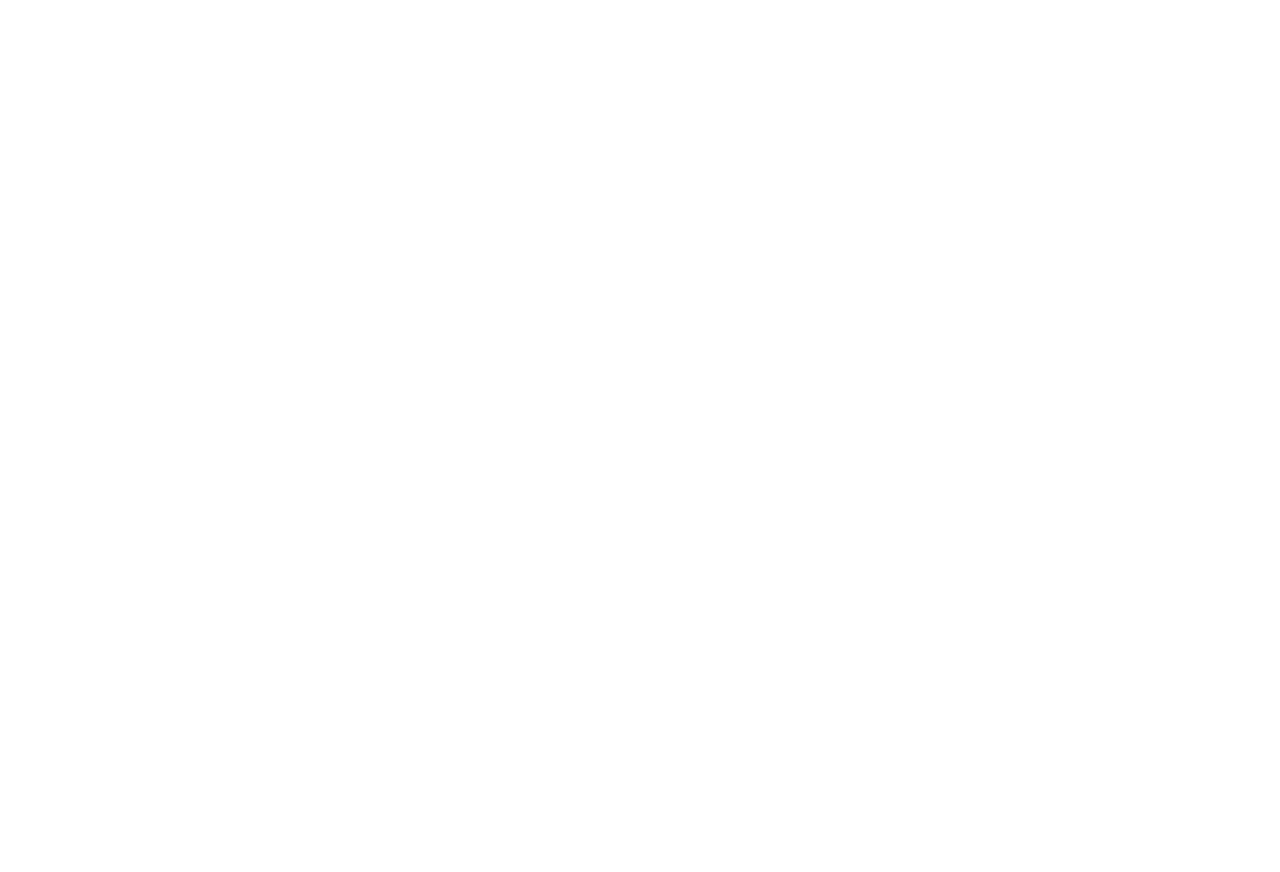
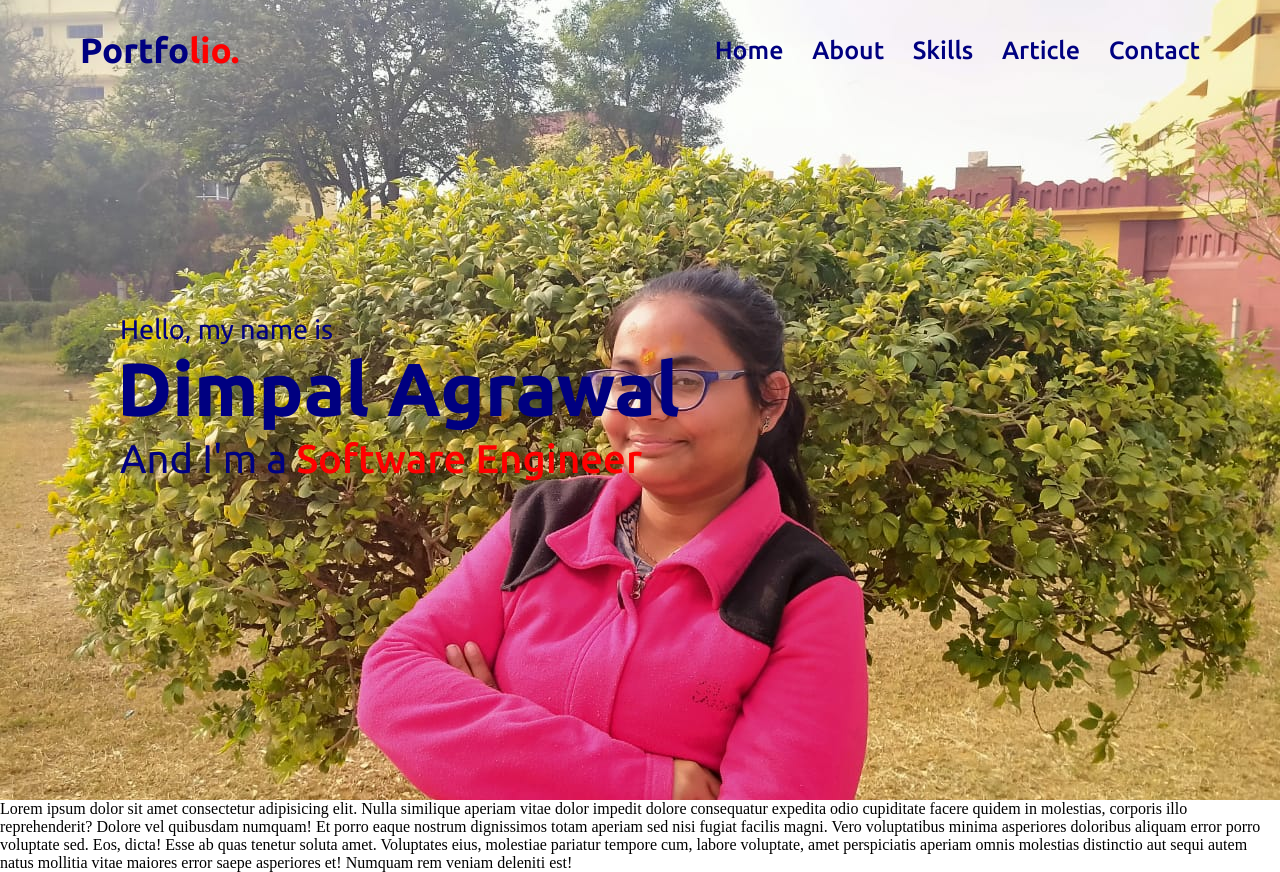
Before and after one commit to DimpalAgrawal/Dimpal_Portfolio, a plain HTML site: page index.html in a window 1280 px wide. Before the commit the page ends 800 px from the top, so only its background shows below. Drawn offline with Linux system fonts and the light colour scheme.

Commit message:
make commit changes

```diff
--- a/index.html
+++ b/index.html
@@ -5,9 +5,40 @@
     <meta http-equiv="X-UA-Compatible" content="IE=edge">
     <meta name="viewport" content="width=device-width, initial-scale=1.0">
     <title>Portfolio-Design</title>
-    <link rel="stylesheet" href=""
+    <script src="https://kit.fontawesome.com/a076d05399.js" crossorigin="anonymous"></script>
+    <script>  src="https://code.jquery.com/jquery-3.6.0.min.js"</script>
+    <link rel="stylesheet" href="./style.css">
 </head>
 <body>
+   <nav class="navbar">
+       <div class="max-width">
+           <div class="logo"><a href="#">Portfo<span>lio.</span></a></div>
 
+          <ul class="menu">
+              <li><a href="#">Home</a></li>
+              <li><a href="#">About</a></li>
+              <li><a href="#">Skills</a></li>
+              <li><a href="#">Article</a></li>
+              <li><a href="#">Contact</a></li>
+          </ul>
+       </div>
+   </nav>
+
+   <!-- home section start -->
+
+   <section class="home" id="home">
+       <div class="max-width">
+           <div class="home-content">
+               <div class="text-1">Hello, my name is</div>
+               <div class="text-2">Dimpal Agrawal</div>
+               <div class="text-3">And I'm a <span>Software Engineer</span></div>
+           </div>
+       </div>
+   </section>
+
+   <p>Lorem ipsum dolor sit amet consectetur adipisicing elit. Nulla similique aperiam vitae dolor impedit dolore consequatur expedita odio cupiditate facere quidem in molestias, corporis illo reprehenderit? Dolore vel quibusdam numquam!
+   Et porro eaque nostrum dignissimos totam aperiam sed nisi fugiat facilis magni. Vero voluptatibus minima asperiores doloribus aliquam error porro voluptate sed. Eos, dicta! Esse ab quas tenetur soluta amet.
+   Voluptates eius, molestiae pariatur tempore cum, labore voluptate, amet perspiciatis aperiam omnis molestias distinctio aut sequi autem natus mollitia vitae maiores error saepe asperiores et! Numquam rem veniam deleniti est!</p>
+   <script src="./script.js"></script>
 </body>
 </html>
--- a/script.js
+++ b/script.js
@@ -0,0 +1,9 @@
+$(document).ready(function(){
+    $(window).scroll(function(){
+        if(this.scrollY > 250){
+            $('.navbar').addClass("sticky");
+        }else{
+            $('.navbar').removeClass("sticky");
+        }
+    })
+});
--- a/style.css
+++ b/style.css
@@ -0,0 +1,89 @@
+@import url('https://fonts.googleapis.com/css2?family=Poppins:wght@400;500;600;700&family=Ubuntu:wght@400;500;700&display=swap');
+*{
+padding: 0;
+margin: 0;
+box-sizing: border-box;
+text-decoration: none;
+}
+
+/* navbar styling */
+.navbar{
+    position: fixed;
+    width: 100%;
+    padding: 30px 0;
+    /* background:rgba(128, 128, 128, 0.219); */
+    font-family: 'Ubuntu','sans-serif';
+}
+.navbar .logo a{
+    color:navy;
+    font-size: 35px;
+    font-weight: 600;
+}
+.navbar .menu li {
+    list-style: none;
+    display: inline-block;
+}
+.navbar .menu li a{
+    color:navy;
+    font-size: 25px;
+    font-weight: 500;
+    margin-left: 25px;
+    transition: color 0.3s ease;
+}
+.max-width{
+    max-width: 1300px;
+    padding: 0 80px;
+    margin: auto;
+}
+.navbar .max-width{
+    display: flex;
+    align-items: center;
+    justify-content: space-between;
+}
+.navbar .menu li a:hover{
+    color: crimson;
+    }
+.navbar .logo a span{
+    color:red;
+    transition: color 0.3s ease;
+}
+.navbar.sticky{
+    padding: 30px 0;
+    background:crimson;
+}
+/* .navbar.sticky .logo a span{
+    color: white;
+} */
+
+/* home-section styling */
+.home{
+    display: flex;
+    background: url("./banner.jpg") no-repeat center;
+    height: 100vh;
+    color:navy;
+    min-height: 500px;
+    background-size: cover;
+    background-attachment: fixed;
+
+    font-family: 'Ubuntu','sans-serif';
+}
+.home .max-width{
+    margin: auto 0 auto 40px;
+
+}
+.home .home-content .text-1{
+font-size: 27px;
+}
+.home .home-content .text-2{
+font-size: 75px;
+font-weight: 600;
+margin-left: -3px;
+}
+.home .home-content .text-3{
+font-size: 40px;
+margin: 5px 0;
+}
+.home .home-content .text-3 span{
+color: red;
+font-weight: 500;
+}
```
Also changed, not shown: banner.jpg (added).
